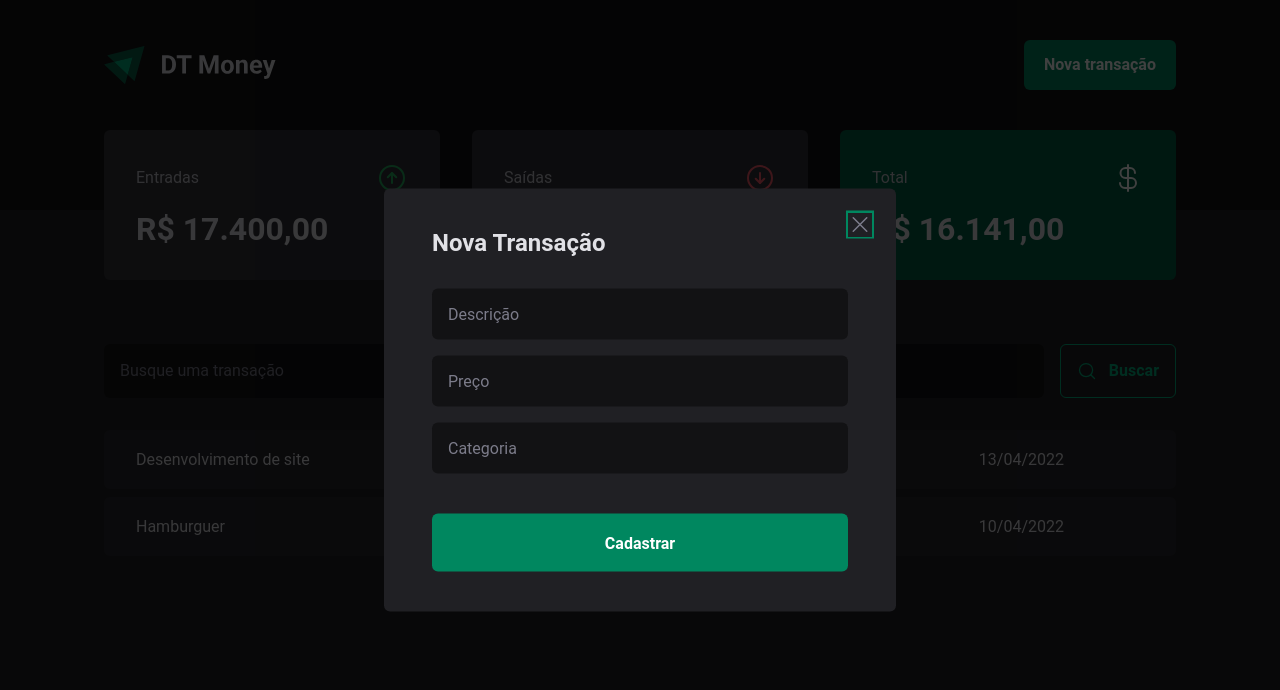
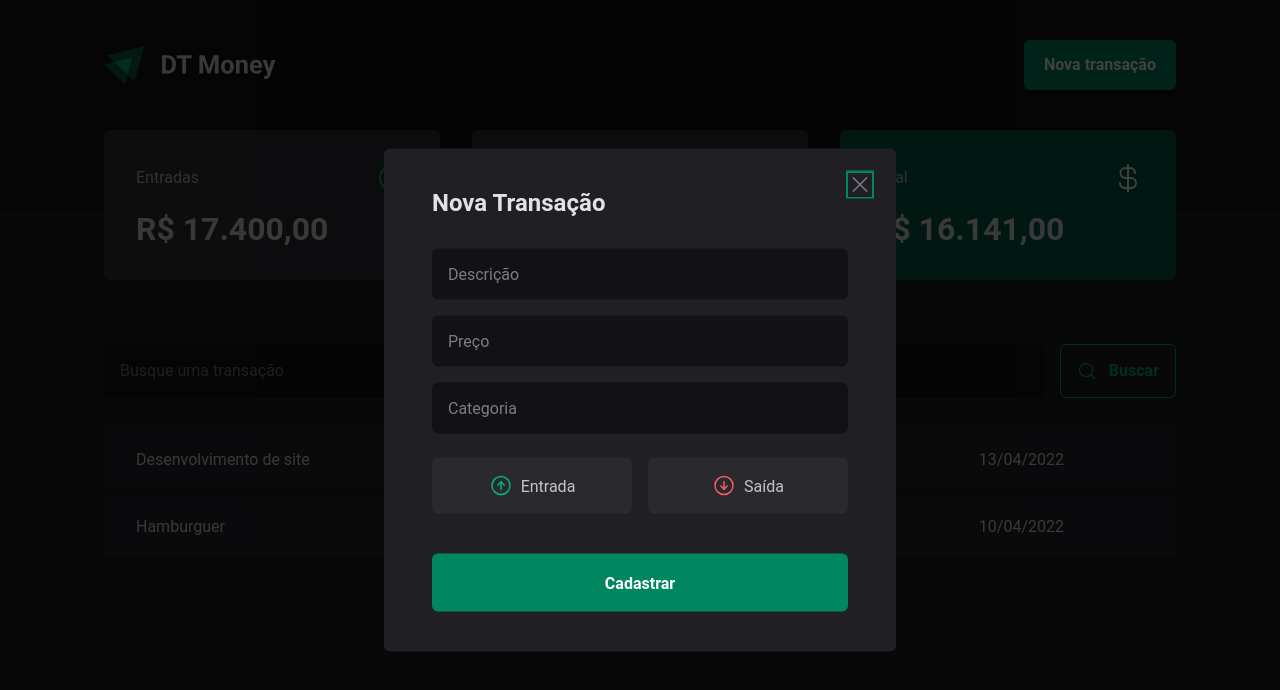
Before and after one commit to guirecordon/03-dt-money, a React app: page / in a window 1280 px wide. Both pictures are taken after a click on the button "Nova transação". Shown: the top 690 px of the page. Built offline with nearby package versions, Linux system fonts and the light colour scheme; the HTML template or start-up script is replaced by a standard one.

Commit message:
Add modal buttons styling

```diff
--- a/src/components/NewTransactionModal/index.tsx
+++ b/src/components/NewTransactionModal/index.tsx
@@ -1,6 +1,6 @@
 import * as Dialog from '@radix-ui/react-dialog'
-import { X } from 'phosphor-react'
-import { CloseButton, Content, Overlay } from './styles'
+import { ArrowCircleDown, ArrowCircleUp, X } from 'phosphor-react'
+import { CloseButton, Content, Overlay, TransactionType, TransactionTypeButton } from './styles'
 
 export function NewTransactionModal() {
   return (
@@ -19,6 +19,18 @@
           <input type="number" placeholder='Preço' required />
           <input type="text" placeholder='Categoria' required />
 
+          <TransactionType>
+            <TransactionTypeButton variant='income'>
+              <ArrowCircleUp size={24} />
+              Entrada
+            </TransactionTypeButton>
+            <TransactionTypeButton variant='expense'>
+              <ArrowCircleDown size={24} />
+              Saída
+            </TransactionTypeButton>
+
+          </TransactionType>
+
           <button type='submit'>Cadastrar</button>
         </form>
 
--- a/src/components/NewTransactionModal/styles.ts
+++ b/src/components/NewTransactionModal/styles.ts
@@ -1,5 +1,5 @@
 import * as Dialog from "@radix-ui/react-dialog";
-import styled from "styled-components";
+import styled, { ThemeConsumer } from "styled-components";
 
 export const Overlay = styled(Dialog.Overlay)`
   position: fixed;
@@ -69,3 +69,31 @@
   cursor: pointer;
   color: ${props => props.theme["gray-500"]};
 `
+
+export const TransactionType = styled.div`
+  display: grid;
+  grid-template-columns: repeat(2, 1fr);
+  gap: 1rem;
+  margin-top: 0.5rem;
+`
+
+interface TransactionTypeButtonProps {
+  variant: 'income' | 'expense'
+}
+
+export const TransactionTypeButton = styled.button<TransactionTypeButtonProps>`
+  background: ${props => props.theme["gray-700"]};
+  padding: 1rem;
+  display: flex;
+  align-items: center;
+  justify-content: center;
+  gap: 0.5rem;
+  border-radius: 6px;
+  cursor: pointer;
+  border: 0;
+  color: ${props => props.theme["gray-300"]};
+
+  svg {
+    color: ${props => props.variant === 'income' ? props.theme["green-300"] : props.theme["red-300"]}
+  }
+`
```
